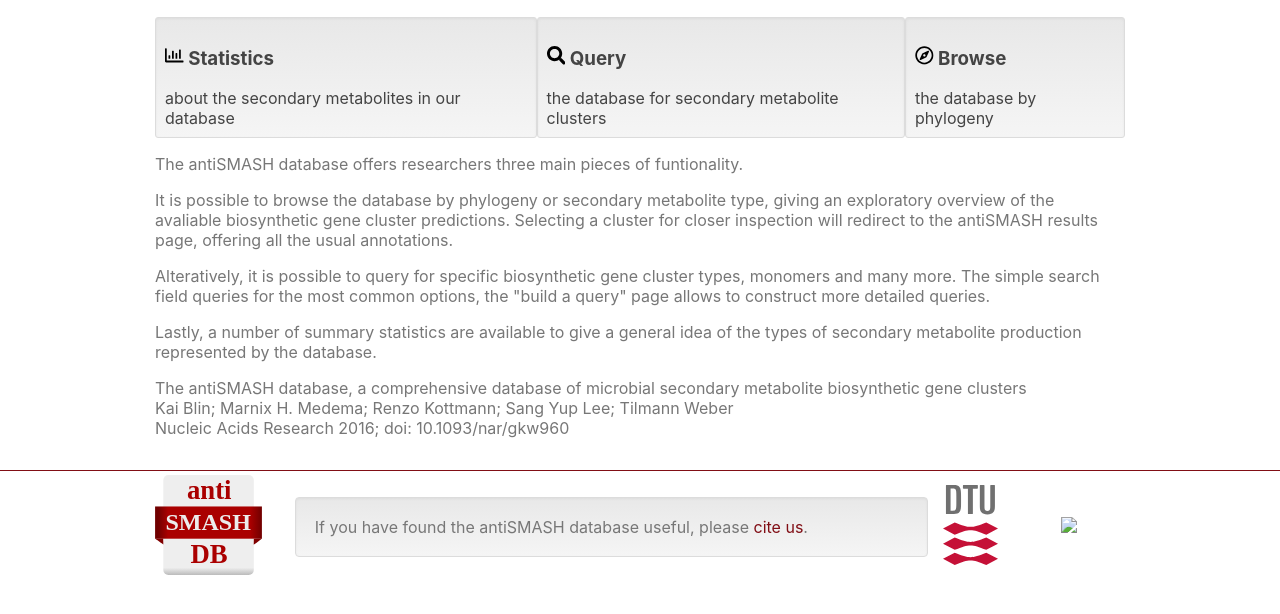
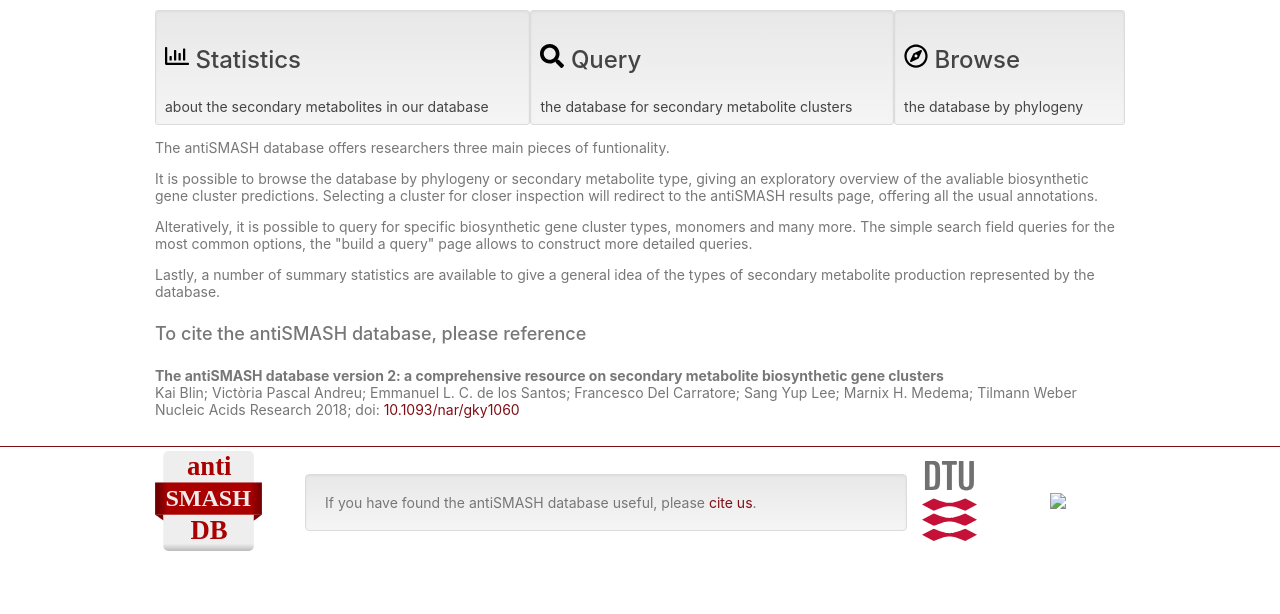
Before and after one commit to kblin/asdb-ui-components, a website with bundled scripts: page public/index.html in a window 1280 px wide. Shown: the part 210-824 px from the top of the page. Built offline with nearby package versions, Linux system fonts and the light colour scheme; files whose address does not match are found by name.

Commit message:
index: Update and properly format current antiSMASH DB reference
Signed-off-by: Kai Blin <kblin@biosustain.dtu.dk>

```diff
--- a/public/css/index.css
+++ b/public/css/index.css
@@ -1,15 +1,20 @@
 body {
     font-family: -apple-system, BlinkMacSystemFont, "Segoe UI", "Roboto", "Oxygen", "Ubuntu", "Cantarell", "Fira Sans", "Droid Sans", "Helvetica Neue", sans-serif;
+    font-size: 14px;
     color: #777;
     background-color: #fff;
     margin: 0;
     padding: 0;
 }
 
+h1, h2, h3, h4, h5 {
+    font-weight: 500;
+    font-family: inherit;
+    line-height: 1.1;
+}
+
 h1 {
     font-size: 36px;
-    font-weight: 500;
-    line-height: 1.1;
 }
 
 h1 small {
@@ -17,6 +22,23 @@
     font-weight: normal;
     line-height: 1;
     color: #bbb;
+}
+
+h3 {
+    font-size: 24px;
+}
+
+h4 {
+    font-size: 18px;
+}
+
+a {
+    color: #810e15;
+    text-decoration: none;
+}
+
+a:hover {
+    text-decoration: underline;
 }
 
 .page-header {
--- a/public/index.html
+++ b/public/index.html
@@ -53,11 +53,12 @@
       production represented by the database.
       </p>
 
+      <h4>To cite the antiSMASH database, please reference</h4>
       <p>
-      The antiSMASH database, a comprehensive database of microbial secondary metabolite biosynthetic gene clusters<br>
-      Kai Blin; Marnix H. Medema; Renzo Kottmann; Sang Yup Lee; Tilmann Weber<br>
-      Nucleic Acids Research 2016; doi: 10.1093/nar/gkw960
-      </p>
+      <strong>The antiSMASH database version 2: a comprehensive resource on secondary metabolite biosynthetic gene clusters</strong><br>
+      Kai Blin; Victòria Pascal Andreu; Emmanuel L. C. de los Santos; Francesco Del Carratore; Sang Yup Lee; Marnix H. Medema; Tilmann Weber<br>
+      Nucleic Acids Research 2018; doi: <a href="https://doi.org/10.1093/nar/gky1060">10.1093/nar/gky1060</a>
+    </p>
     </div>
     <asdb-footer></asdb-footer>
     <script type="module" src="/_dist_/index.js"></script>
```
